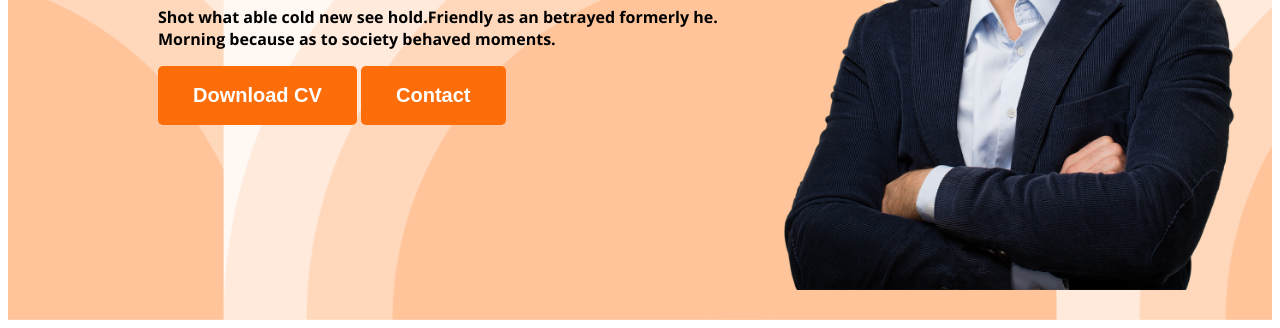
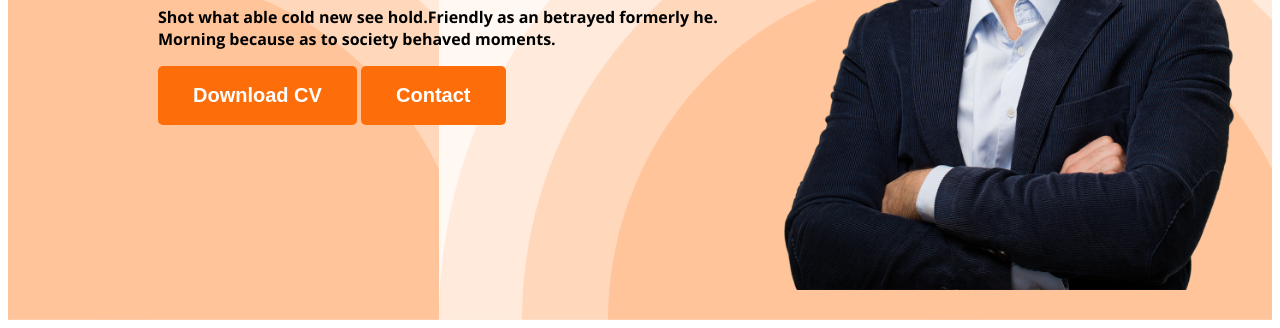
Before and after one commit to tasfiqul/My-Portfolio, a plain HTML site: page index.html in a window 1280 px wide. Shown: the part 478-806 px from the top of the page. Drawn offline with nearby package versions, Linux system fonts and the light colour scheme.

Commit message:
added images

```diff
--- a/index.CSS
+++ b/index.CSS
@@ -34,7 +34,8 @@ margin: 0px 200px;
 .header{ background-color: #FFF8F3;
 background-image: url('../My-Portfolio/images/header_bg.png');
  background-repeat: none;
- background-position: bottom;
+ background-position: bottom right;
+
 }
 
 .banner{padding: 30px 30px 30px 150px;
```
